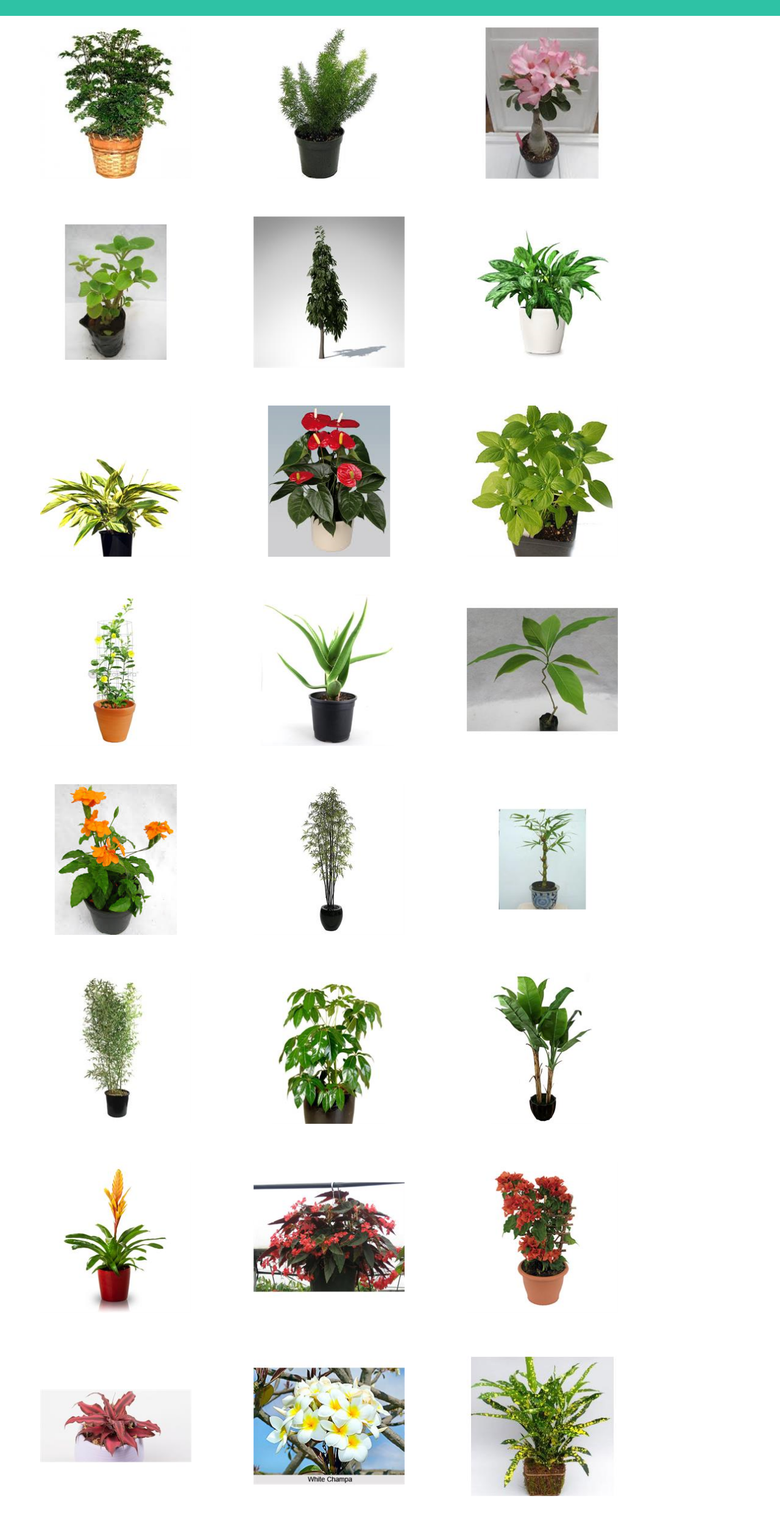
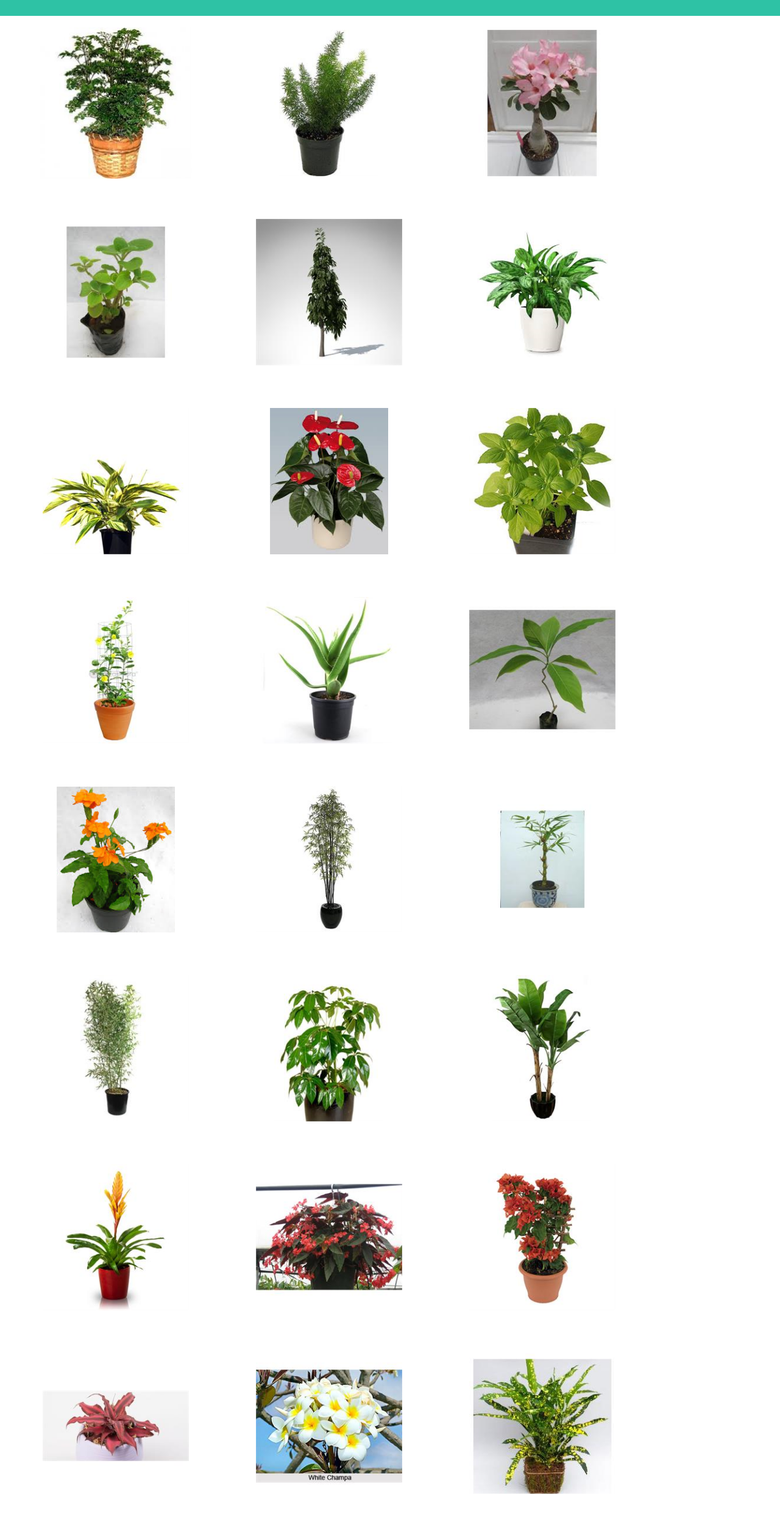
Before and after one commit to rebeccasharonjohn/rebeccasharonjohn.github.io, a plain HTML site: page plants.html in a window 1280 px wide. Shown: the part 74-2560 px from the top of the page at 61% size. Drawn offline with nearby package versions, Linux system fonts and the light colour scheme.

Commit message:
Update plants.html

```diff
--- a/plants.html
+++ b/plants.html
@@ -74,43 +74,43 @@
               <img src="plant1.jpg" alt="aralia" class="star">
 
 
-              <img src="plant2.jpg" alt="asparagus" class="star">
+              <img src="plant2.jpg" alt="asparagus" class="star img-fluid img-thumbnail">
 
-              <img src="plant3.jpg" alt="adenium" class="star">
+              <img src="plant3.jpg" alt="adenium" class="star img-fluid img-thumbnail">
 
-              <img src="plant4.jpg" alt="ajwain" class="star">
-              <img src="plant5.jpg" alt="ashoka" class="star">
-              <img src="plant6.jpg" alt="chinese evergreen" class="star">
-              <img src="plant7.jpg" alt="alpinia" class="star">
-              <img src="plant8.jpg" alt="anthurium" class="star">
-              <img src="plant9.jpg" alt="basil" class="star">
-              <img src="plant10.jpg" alt="almanda creeper" class="star">
-              <img src="pl11.jpg" alt="aloe vera" class="star">
-              <img src="plant12.jpg" alt="adulsa" class="star">
-              <img src="plant13.jpg" alt="aboli" class="star">
-              <img src="plant14.jpg" alt="bamboo black" class="star">
-              <img src="plant15.jpg" alt="bamboo buddha belly" class="star">
-              <img src="plant16.jpg" alt="bamboo-golden" class="star">
-              <img src="plant17.jpg" alt="brassia" class="star">
-              <img src="plant18.jpg" alt="banana" class="star">
-              <img src="plant19.jpg" alt="bromelia" class="star">
-              <img src="plant20.jpg" alt="begonia" class="star">
-              <img src="plant21.jpg" alt="bougainvillea" class="star">
-              <img src="plant22.jpg" alt="crypanthus" class="star">
-              <img src="plant23.jpg" alt="champa" class="star">
-              <img src="plant24.jpg" alt="croton-lemon" class="star">
-              <img src="plant25.jpg" alt="croton-petra" class="star">
-              <img src="plant26.jpg" alt="coconut" class="star">
-              <img src="plant27.jpg" alt="chlorophytum-g" class="star">
-              <img src="plant28.jpg" alt="chlorophytum-w" class="star">
-              <img src="plant29.jpg" alt="christmas tree" class="star">
-              <img src="plant30.jpg" alt="curry-leaves" class="star">
-              <img src="plant31.jpg" alt="coleus" class="star">
-              <img src="plant32.jpg" alt="cactus" class="star">
-              <img src="plant33.jpg" alt="capsicum" class="star">
-              <img src="plant34.jpg" alt="DRACAENA MAHATMA" class="star">
-              <img src="plant35.jpg" alt="DRACAENA GREEN" class="star">
-              <img src="plant36.jpg" alt="DIEFFENBACHIA MARINA" class="star">
+              <img src="plant4.jpg" alt="ajwain" class="star img-fluid img-thumbnail">
+              <img src="plant5.jpg" alt="ashoka" class="star img-fluid img-thumbnail">
+              <img src="plant6.jpg" alt="chinese evergreen" class="star img-fluid img-thumbnail">
+              <img src="plant7.jpg" alt="alpinia" class="star img-fluid img-thumbnail">
+              <img src="plant8.jpg" alt="anthurium" class="star img-fluid img-thumbnail">
+              <img src="plant9.jpg" alt="basil" class="star img-fluid img-thumbnail">
+              <img src="plant10.jpg" alt="almanda creeper" class="star img-fluid img-thumbnail">
+              <img src="pl11.jpg" alt="aloe vera" class="star img-fluid img-thumbnail">
+              <img src="plant12.jpg" alt="adulsa" class="star img-fluid img-thumbnail">
+              <img src="plant13.jpg" alt="aboli" class="star img-fluid img-thumbnail">
+              <img src="plant14.jpg" alt="bamboo black" class="star img-fluid img-thumbnail">
+              <img src="plant15.jpg" alt="bamboo buddha belly" class="star img-fluid img-thumbnail">
+              <img src="plant16.jpg" alt="bamboo-golden" class="star img-fluid img-thumbnail">
+              <img src="plant17.jpg" alt="brassia" class="star img-fluid img-thumbnail">
+              <img src="plant18.jpg" alt="banana" class="star img-fluid img-thumbnail">
+              <img src="plant19.jpg" alt="bromelia" class="star img-fluid img-thumbnail">
+              <img src="plant20.jpg" alt="begonia" class="star img-fluid img-thumbnail">
+              <img src="plant21.jpg" alt="bougainvillea" class="star img-fluid img-thumbnail">
+              <img src="plant22.jpg" alt="crypanthus" class="star img-fluid img-thumbnail">
+              <img src="plant23.jpg" alt="champa" class="star img-fluid img-thumbnail">
+              <img src="plant24.jpg" alt="croton-lemon" class="star img-fluid img-thumbnail">
+              <img src="plant25.jpg" alt="croton-petra" class="star img-fluid img-thumbnail">
+              <img src="plant26.jpg" alt="coconut" class="star img-fluid img-thumbnail">
+              <img src="plant27.jpg" alt="chlorophytum-g" class="star img-fluid img-thumbnail">
+              <img src="plant28.jpg" alt="chlorophytum-w" class="star img-fluid img-thumbnail">
+              <img src="plant29.jpg" alt="christmas tree" class="star img-fluid img-thumbnail">
+              <img src="plant30.jpg" alt="curry-leaves" class="star img-fluid img-thumbnail">
+              <img src="plant31.jpg" alt="coleus" class="star img-fluid img-thumbnail">
+              <img src="plant32.jpg" alt="cactus" class="star img-fluid img-thumbnail">
+              <img src="plant33.jpg" alt="capsicum" class="star img-fluid img-thumbnail">
+              <img src="plant34.jpg" alt="DRACAENA MAHATMA" class="star img-fluid img-thumbnail">
+              <img src="plant35.jpg" alt="DRACAENA GREEN" class="star img-fluid img-thumbnail">
+              <img src="plant36.jpg" alt="DIEFFENBACHIA MARINA" class="star img-fluid img-thumbnail">
               <img src="plant37.jpg" alt="EUPHORBIA" class="star">
               <img src="plant38.jpg" alt="EUPHORBIA MILLI " class="star">
               <img src="plant39.jpg" alt="EXCOECARIA(Chinese Roton/Jungle Fireplant)" class="star">
```
